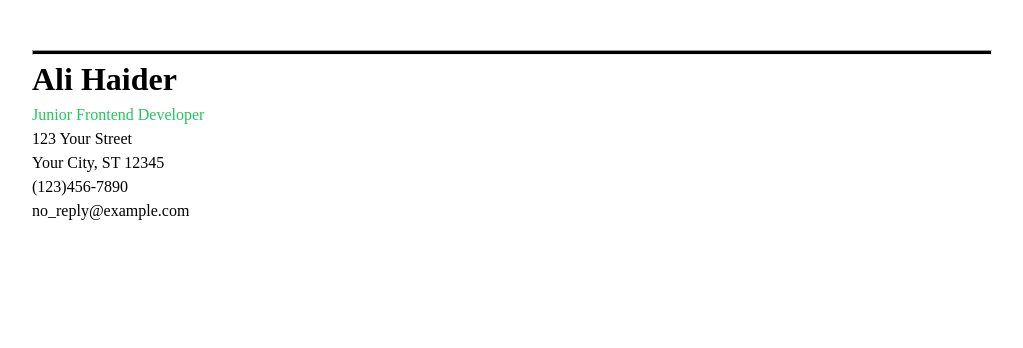
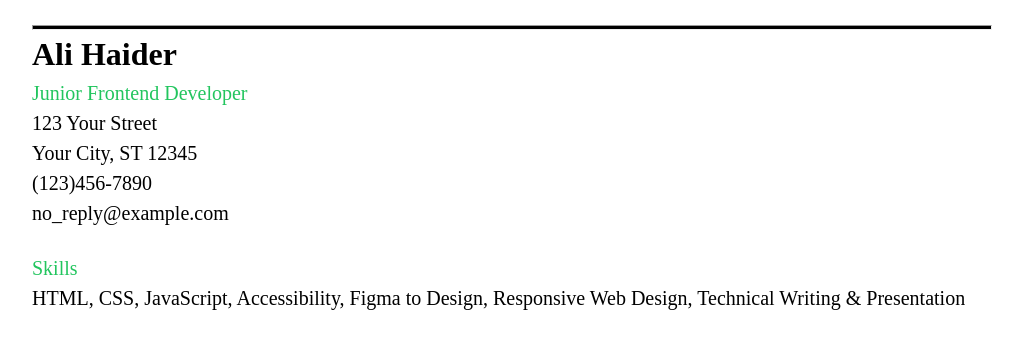
Before and after one commit to alihaider-dev/single-page-html-cv, a plain HTML site: page index.html in a window 1280 px wide. Shown: the whole page, without its empty margins (8-1031 px from the left). Drawn offline with Linux system fonts and the light colour scheme.

Commit message:
Skills Section Added

```diff
--- a/index.html
+++ b/index.html
@@ -22,13 +22,13 @@
   </head>
   <body>
     <!-- Header Section -->
-    <header class="header-section">
+    <header class="header-section padding-top">
       <div class="container">
         <div class="developer-intro">
           <hr />
           <h1>Ali Haider</h1>
-          <span class="highlite">Junior Frontend Developer</span>
-          <address>
+          <h4 class="highlite primary-font-size">Junior Frontend Developer</h4>
+          <address class="primary-font-size">
             123 Your Street <br />
             Your City, ST 12345 <br />
             (123)456-7890 <br />
@@ -39,7 +39,15 @@
     </header>
     <!-- Main Content -->
     <main>
-      <section class="skills"></section>
+      <section class="skills padding-top">
+        <div class="container">
+          <h4 class="highlite primary-font-size">Skills</h4>
+          <p class="primary-font-size">
+            HTML, CSS, JavaScript, Accessibility, Figma to Design, Responsive
+            Web Design, Technical Writing & Presentation
+          </p>
+        </div>
+      </section>
       <section class="education"></section>
       <section class="career-history"></section>
     </main>
--- a/style.css
+++ b/style.css
@@ -85,12 +85,16 @@ h6 {
 }
 .highlite {
   color: #22c55e;
+  font-weight: 100;
+}
+.primary-font-size {
+  font-size: 20px;
+}
+.padding-top {
+  padding-top: 25px;
 }
 
 /* 1. Header Section CSS */
-.header-section {
-  padding: 50px 0;
-}
 .header-section hr {
   width: 80%;
   height: 5px;
```
